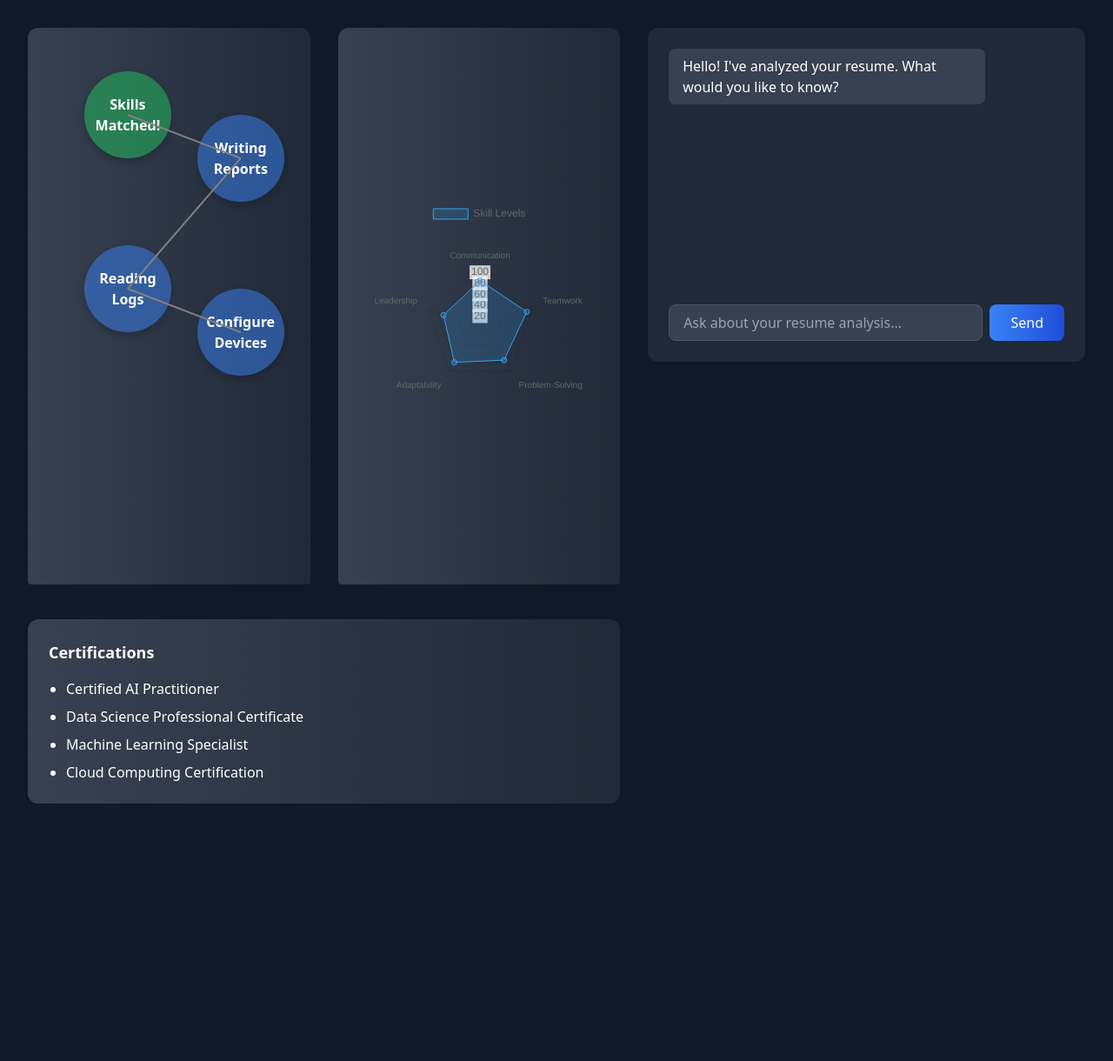
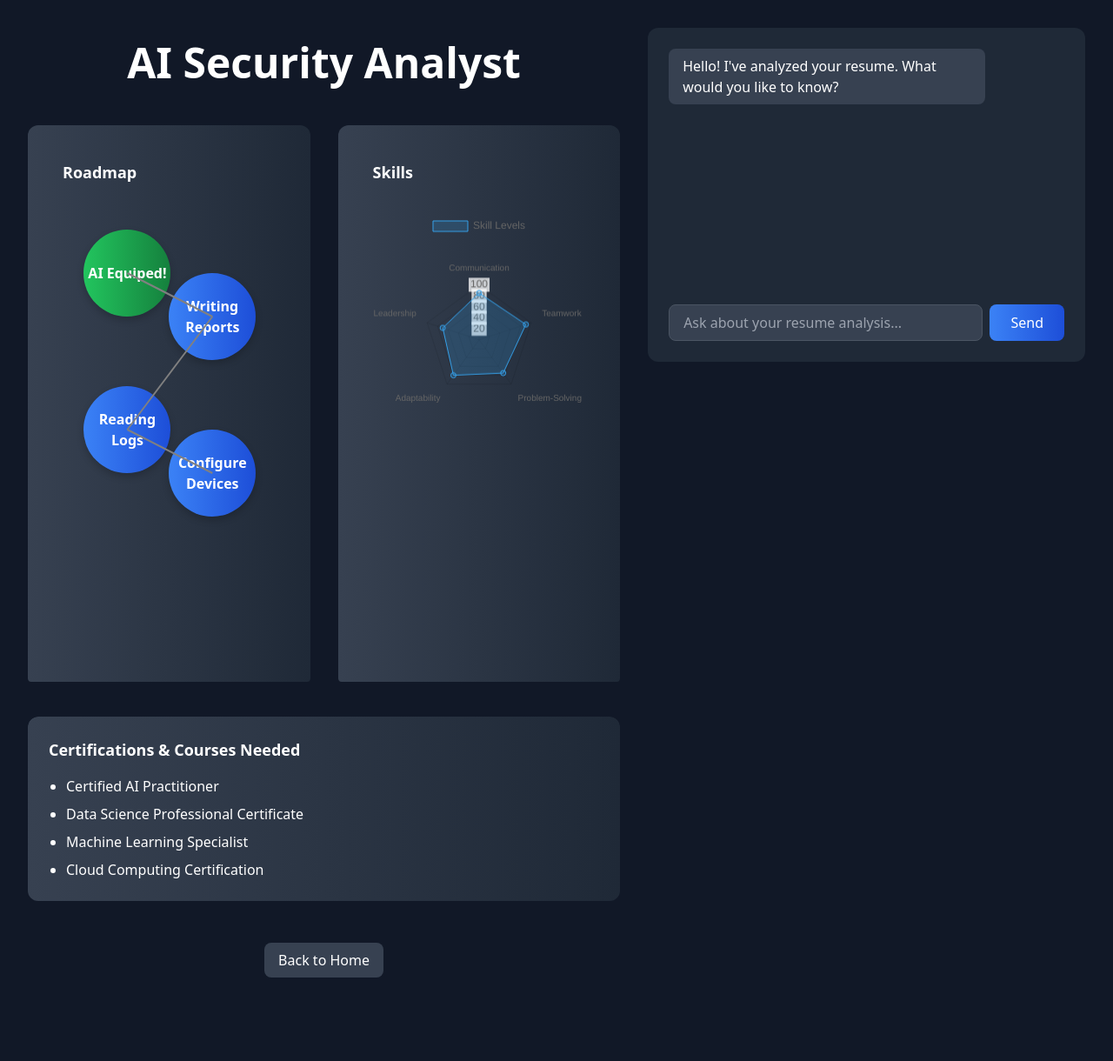
Before and after one commit to rayloveshacking/Future-proof-With-AI, a Django app: page /results/ in a window 1280 px wide. Shown: the whole page at 87% size. Before the commit the page ends 924 px from the top, so only its background shows below. Run offline with Django 4.2, Linux system fonts and the light colour scheme; some libraries are stand-ins or nearby versions.

Commit message:
minor changes

```diff
--- a/app/application/templates/results.html
+++ b/app/application/templates/results.html
@@ -30,26 +30,38 @@
     <div class="p-8">
         <div class="grid grid-cols-1 lg:grid-cols-7 lg:gap-8 h-auto">
             <div class="col-span-4 grid grid-cols-2 gap-8">
+
+                <div class="col-span-2">
+                    <h1 class="text-5xl font-bold py-4 text-center">AI Security Analyst</h1>
+                </div>
                 <div class="rounded-xl overflow-hidden lg:col-span-1 col-span-2">
-                    <div class="bg-gradient-to-r from-gray-700 to-gray-800 rounded mb-2" style="height: 80vh; position: relative; width: 100%;" id="graphContainer">
-                        <div class="node bg-green-500 bg-opacity-50 text-white cursor-pointer" id="node1" style="left: 20%; top: 50px;">Skills Matched!</div>
-                        <div class="node bg-blue-500 bg-opacity-50 text-white cursor-pointer" id="node2" style="left: 60%; top: 100px;">Writing Reports</div>
-                        <div class="node bg-blue-500 bg-opacity-50 text-white cursor-pointer" id="node3" style="left: 20%; top: 250px;">Reading Logs</div>
-                        <div class="node bg-blue-500 bg-opacity-50 text-white cursor-pointer" id="node4" style="left: 60%; top: 300px">Configure Devices</div>
+                    <div class="bg-gradient-to-r from-gray-700 to-gray-800 rounded mb-2 p-10" style="height: 80vh; position: relative; width: 100%;">
 
-                        <svg style="position: absolute; width: 100%; height: 100%;" id="graphSvg">
-                        </svg>
+                        <h2 class="text-lg font-bold mb-8">Roadmap</h2>
+
+                        <div style="height: 80vh; position: relative; width: 100%;" id="graphContainer">
+                            <div class="node bg-gradient-to-r from-green-500 to-green-700 bg-opacity-50 text-white cursor-pointer" id="node1" style="left: 10%; top: 20px;">AI Equiped!</div>
+                            <div class="node bg-gradient-to-r from-blue-500 to-blue-700 bg-opacity-50 text-white cursor-pointer" id="node2" style="left: 50%; top: 70px;">Writing Reports</div>
+                            <div class="node bg-gradient-to-r from-blue-500 to-blue-700 bg-opacity-50 text-white cursor-pointer" id="node3" style="left: 10%; top: 200px;">Reading Logs</div>
+                            <div class="node bg-gradient-to-r from-blue-500 to-blue-700 bg-opacity-50 text-white cursor-pointer" id="node4" style="left: 50%; top: 250px">Configure Devices</div>
+
+                            <svg style="position: absolute; width: 100%; height: 100%;" id="graphSvg">
+                            </svg>
+                        </div>
                     </div>
                 </div>
                 <div class="rounded-xl overflow-hidden lg:col-span-1 col-span-2">
-                    <div class="bg-gradient-to-r from-gray-700 to-gray-800 rounded mb-2 p-10 w-full" style="height: 80vh; display: flex; align-items: center; justify-content: center;">
-                        <canvas id="skillChart" width="800" height="500"></canvas>
+                    <div class="bg-gradient-to-r from-gray-700 to-gray-800 rounded mb-2 p-10 w-full" style="height: 80vh;">
+                        <h2 class="text-lg font-bold mb-8">Skills</h2>
+                        <div style="display: flex; align-items: center; justify-content: center;">
+                            <canvas id="skillChart" width="800" height="500"></canvas>
+                        </div>
                     </div>
                 </div>
 
                 <div class="rounded-xl overflow-hidden col-span-2">
-                    <div class="bg-gradient-to-r from-gray-700 to-gray-800 rounded-xl p-6 mb-8">
-                        <h2 class="text-lg font-bold mb-4">Certifications</h2>
+                    <div class="bg-gradient-to-r from-gray-700 to-gray-800 rounded-xl p-6 mb-4">
+                        <h2 class="text-lg font-bold mb-4">Certifications & Courses Needed</h2>
                         <ul class="list-disc pl-5 space-y-2">
                             <li>Certified AI Practitioner</li>
                             <li>Data Science Professional Certificate</li>
@@ -59,7 +71,14 @@
                         </ul>
                     </div>
                 </div>
+
+                <div class="col-span-2">
+                    <div class="flex justify-center pb-16">
+                        <a href="/" class="bg-gray-700 rounded-lg px-4 p-2 text-white hover:bg-gray-600 transition-colors">Back to Home</a>
+                    </div>
+                </div>
             </div>
+
 
             <div class="bg-gray-800 rounded-xl p-6 flex flex-col sticky top-8 col-span-3 h-96">
                 <div class="flex-1 overflow-y-auto space-y-4 mb-4" id="messages">
```
Also changed, not shown: app/application/templates/upload.html (+4 -4 lines).
